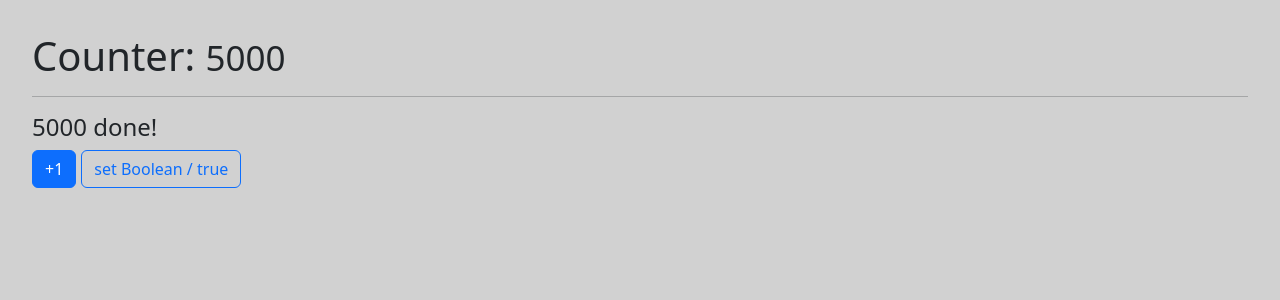
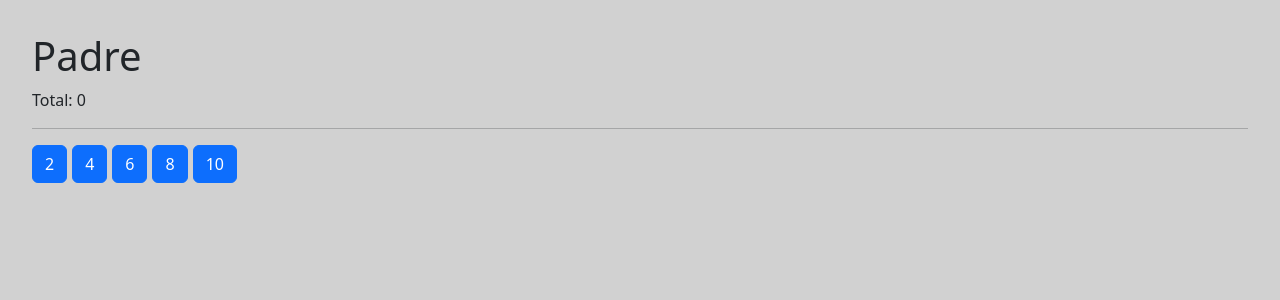
Before and after one commit to MacinME/React, a React (Vite) app in the folder 05.Hooks-App/: page / in a window 1280 px wide. Shown: the top 300 px of the page. Built offline with nearby package versions, Linux system fonts and the light colour scheme.

Commit message:
React Hooks

```diff
--- /dev/null
+++ b/05.Hooks-App/src/06.memos/CallbackHook.jsx
@@ -0,0 +1,27 @@
+import { useCallback, useState } from 'react';
+import { ShowIncrement } from './ShowIncrement';
+
+export const CallbackHook = () => {
+
+    const [counter, setCounter] = useState(10);
+
+    const onIncrement = useCallback(
+      ( number ) => {
+        setCounter( (value) => value + number);
+      },
+      [],
+    )
+
+    // const onIncrement = () => {
+    //     setCounter( counter + 1);
+    // }
+
+  return (
+    <>
+        <h1>useCallback Hook : { counter }</h1>
+        <hr />
+
+        <ShowIncrement increment={ onIncrement }/>
+    </>
+  )
+}
--- /dev/null
+++ b/05.Hooks-App/src/07-tarea-memo/Hijo.jsx
@@ -0,0 +1,15 @@
+import React from 'react';
+
+export const Hijo = React.memo(({ numero, incrementar }) => {
+
+    console.log('  Me volví a generar :(  ');
+
+    return (
+        <button
+            className="btn btn-primary mr-3"
+            onClick={ () => incrementar( numero ) }
+        >
+            { numero }
+        </button>
+    )
+})
--- /dev/null
+++ b/05.Hooks-App/src/07-tarea-memo/Padre.jsx
@@ -0,0 +1,39 @@
+import { Hijo } from './Hijo'
+import { useCallback, useState } from 'react';
+
+export const Padre = () => {
+
+    const numeros = [2,4,6,8,10];
+    const [valor, setValor] = useState(0);
+
+    // const incrementar = ( num ) => {
+    //     setValor( valor + num )
+    // }
+
+    const incrementar = useCallback(
+      ( num ) => {
+        setValor( (valor) => valor + num )
+      },
+      [],
+    )
+
+    return (
+        <div>
+            <h1>Padre</h1>
+            <p> Total: { valor } </p>
+
+            <hr />
+
+            {
+                numeros.map( n => (
+                    <Hijo
+                        key={ n }
+                        numero={ n }
+                        incrementar={ incrementar }
+                    />
+                ))
+            }
+            {/* <Hijo /> */}
+        </div>
+    )
+}
--- a/05.Hooks-App/src/main.jsx
+++ b/05.Hooks-App/src/main.jsx
@@ -11,10 +11,12 @@
 // import { FocusOnScreen } from './04.useRef/FocusOnScreen';
 // import { Layout } from './05.useLayoutEffect/Layout';
 // import { Memorize } from './06.memos/Memorize';
-import { MemoHook } from './06.memos/MemoHook';
+// import { MemoHook } from './06.memos/MemoHook';
+// import { CallbackHook } from './06.memos/CallbackHook';
+import { Padre } from './07-tarea-memo/Padre';
 
 ReactDOM.createRoot(document.getElementById('root')).render(
   // <React.StrictMode>
-    <MemoHook />
+    <Padre />
   // {/* </React.StrictMode> */}
 )
```
Also changed, not shown: 05.Hooks-App/src/06.memos/ShowIncrement.jsx (added, +16 -0 lines).
